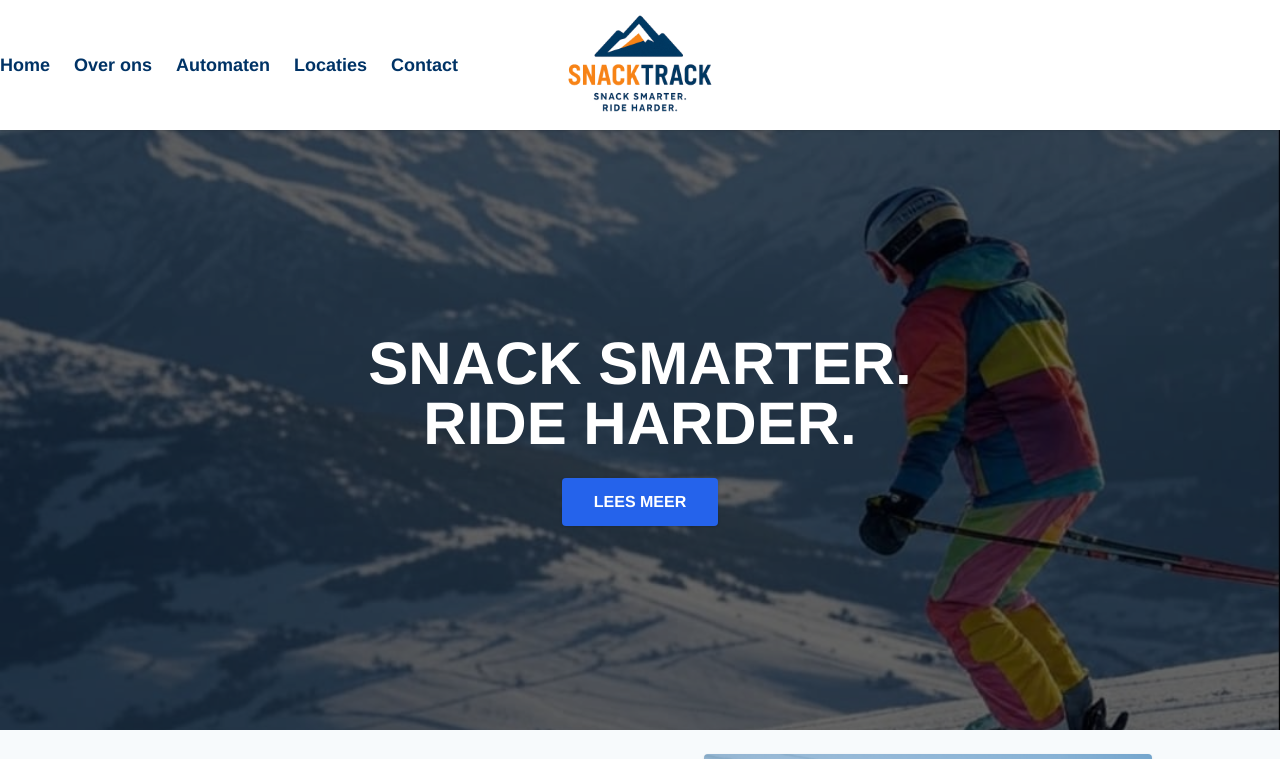
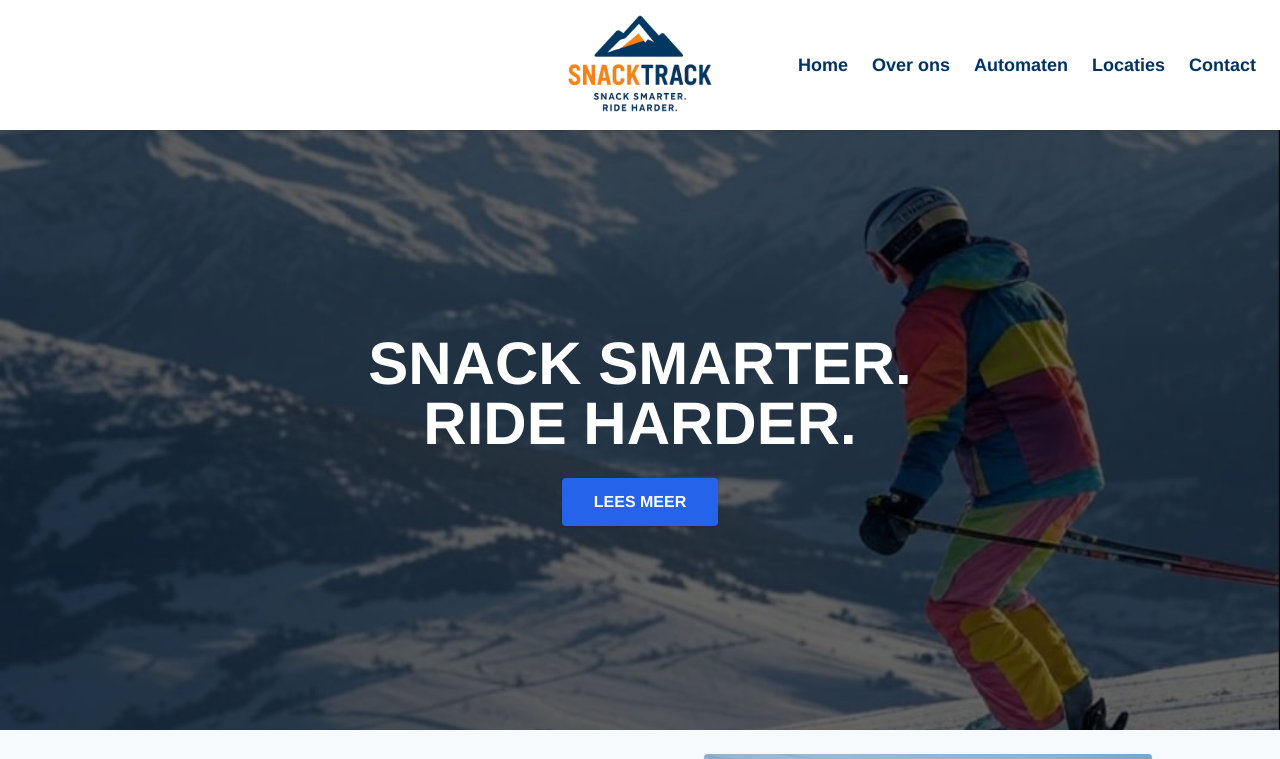
Before and after one commit to snacktracknl/snacktrack-website, a Next.js app: page / in a window 1280 px wide. Shown: the top 759 px of the page. Built offline with nearby package versions, Linux system fonts and the light colour scheme.

Commit message:
Update Navbar.tsx

```diff
--- a/components/Navbar.tsx
+++ b/components/Navbar.tsx
@@ -6,30 +6,21 @@ export default function Navbar() {
     <>
       {/* Witte balk met logo */}
       <div className="bg-white shadow py-1.5 z-50 relative flex justify-between items-center" style={{ height: '130px' }}>
-        <div className="flex justify-center w-full absolute left-0 right-0">
-          <Image src="/images/logo.png" alt="SnackTrack logo" width={180} height={180} />
-        </div>
+          {/* Logo in het midden */}
+          <div className="flex justify-center w-full absolute left-0 right-0">
+              <Image src="/images/logo.png" alt="SnackTrack logo" width={180} height={180} />
+          </div>
 
-        {/* Navigatie rechts uitgelijnd */}
-        <nav className="mr-6">
-          <ul className="flex gap-6 text-lg font-bold text-[#003366]"> {/* Donkerblauwe tekst */}
-            <li>
-              <Link href="/" className="hover:text-orange-500">Home</Link>
-            </li>
-            <li>
-              <Link href="/over-ons" className="hover:text-orange-500">Over ons</Link>
-            </li>
-            <li>
-              <Link href="/automaten" className="hover:text-orange-500">Automaten</Link>
-            </li>
-            <li>
-              <Link href="/locaties" className="hover:text-orange-500">Locaties</Link>
-            </li>
-            <li>
-              <Link href="/contact" className="hover:text-orange-500">Contact</Link>
-            </li>
-          </ul>
-        </nav>
+          {/* Navigatie rechts */}
+          <nav className="absolute right-6">
+              <ul className="flex gap-6 text-lg font-bold text-[#003366]">
+                  <li><Link href="/" className="hover:text-orange-500">Home</Link></li>
+                  <li><Link href="/over-ons" className="hover:text-orange-500">Over ons</Link></li>
+                  <li><Link href="/automaten" className="hover:text-orange-500">Automaten</Link></li>
+                  <li><Link href="/locaties" className="hover:text-orange-500">Locaties</Link></li>
+                  <li><Link href="/contact" className="hover:text-orange-500">Contact</Link></li>
+              </ul>
+          </nav>
       </div>
     </>
   )
```
